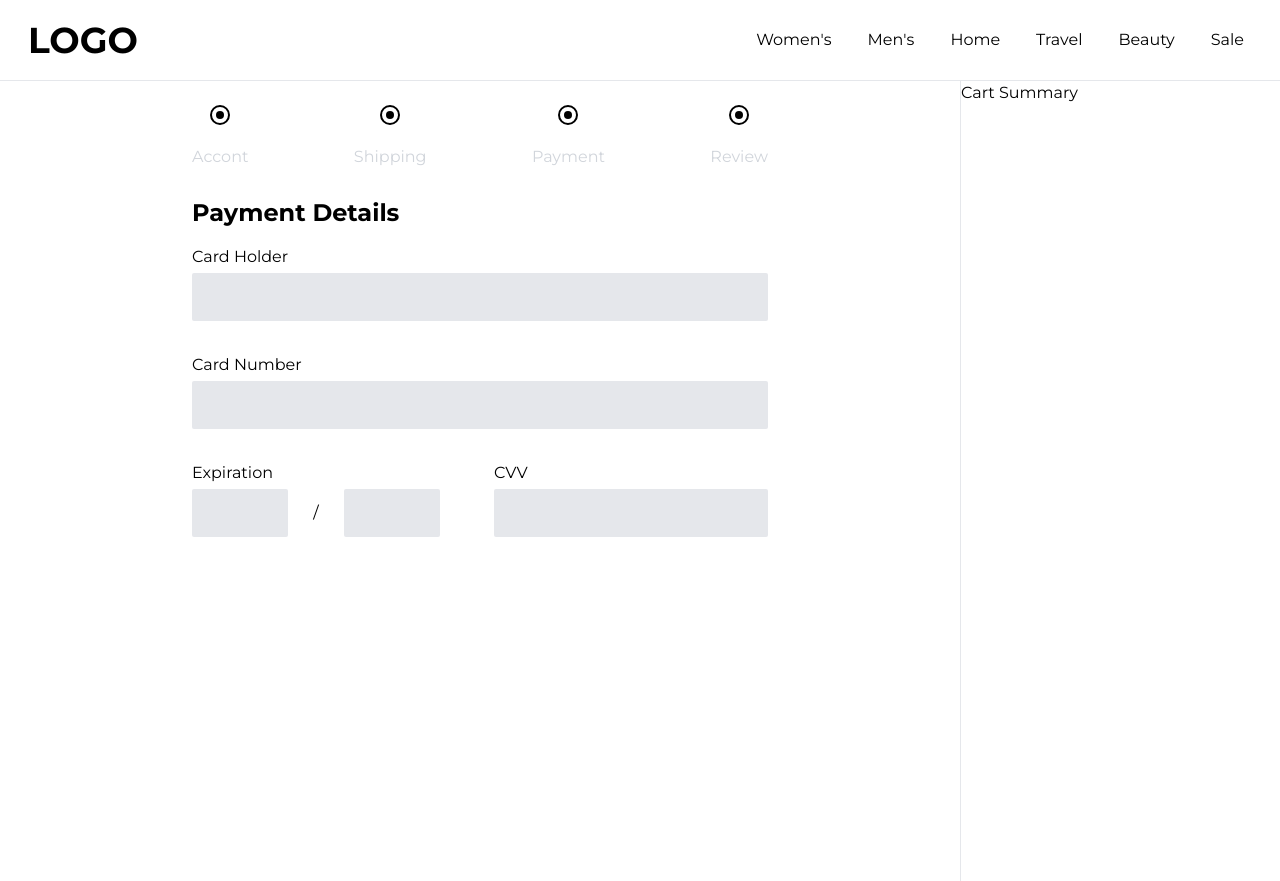
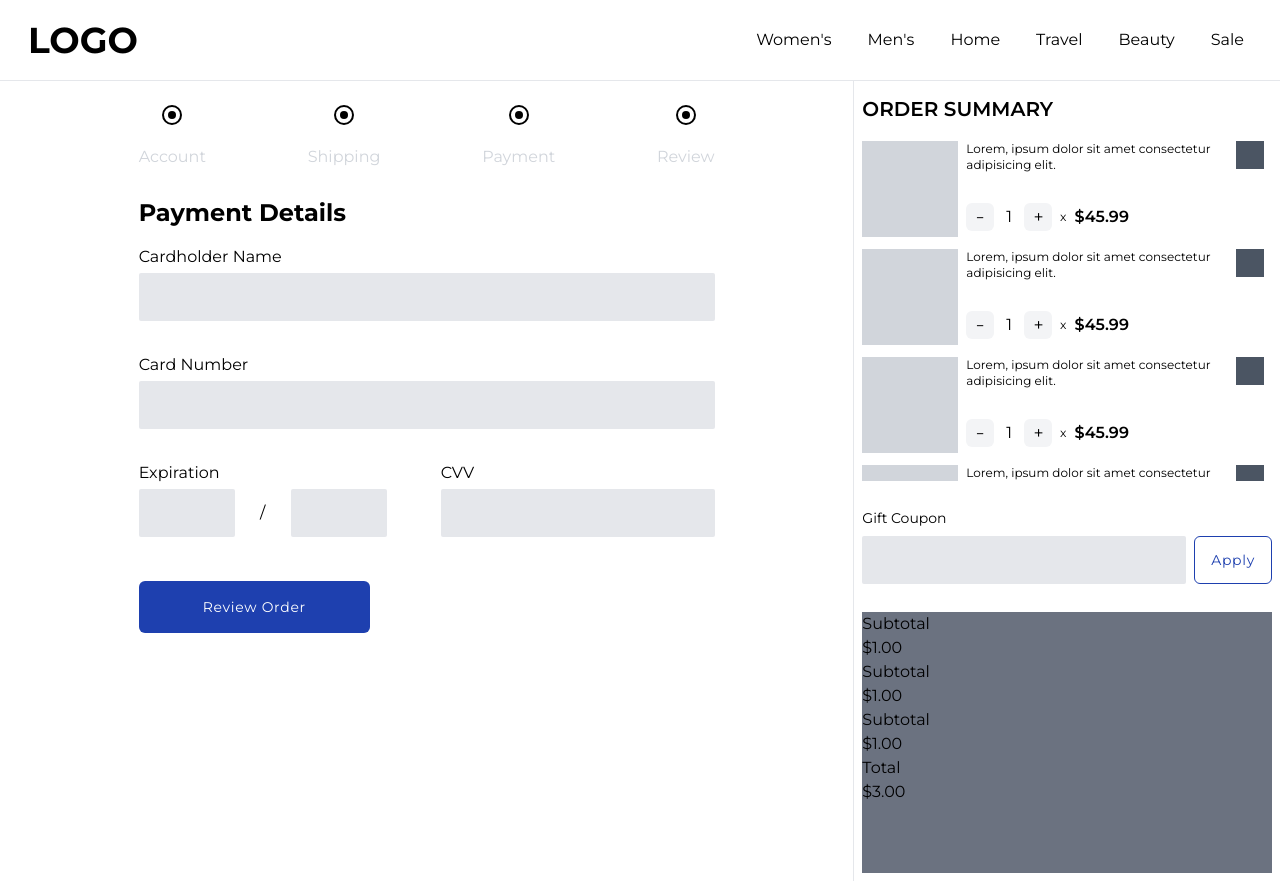
Before and after one commit to HayBeeCoder/checkout-page, a React (Create React App) app in the folder checkout-page/: page / in a window 1280 px wide. Built offline with nearby package versions, Linux system fonts and the light colour scheme.

Commit message:
sidebar added

```diff
--- a/checkout-page/package.json
+++ b/checkout-page/package.json
@@ -7,6 +7,7 @@
     "@testing-library/jest-dom": "^5.11.4",
     "@testing-library/react": "^11.1.0",
     "@testing-library/user-event": "^12.1.10",
+    "prop-types": "^15.7.2",
     "react": "^17.0.2",
     "react-dom": "^17.0.2",
     "react-scripts": "4.0.3",
--- a/checkout-page/src/App.js
+++ b/checkout-page/src/App.js
@@ -2,6 +2,8 @@
 import Payment from "./anon";
 import Nav from "./nav";
 import Progress from "./progress";
+import Summary from "./summary";
+import Button from "./Button";
 
 function App() {
   return (
@@ -11,16 +13,16 @@ function App() {
         <Nav />
       </header>
       <section className="grid grid-cols-12 min-h-full ">
-        <main className=" col-start-1 col-span-9 h-full py-6">
+        <main className=" col-start-1 col-span-8 h-full py-6 ">
           <div className="w-5/6 mx-auto max-w-xl">
             <Progress />
             <Payment />
             {/* <Payment /> */}
+            <Button className="bg-blue-800 text-white my-4 py-4 px-16" buttonFor="Review Order" />
           </div>
         </main>
-        <aside className="border-l col-start-10 col-span-3 h-full">
-          Cart Summary
-        </aside>
+        <Summary />
+
       </section>
     </div>
   );
--- /dev/null
+++ b/checkout-page/src/Button.js
@@ -0,0 +1,14 @@
+import React from 'react';
+
+function Button({ className, buttonFor }) {
+    return (
+        <div>
+            {/* space after literal string before contatenation */}
+            <button className={" text-sm px-4 py-2 rounded-md tracking-wider " + className}>
+                {buttonFor}
+            </button>
+        </div>
+    );
+}
+
+export default Button;
--- /dev/null
+++ b/checkout-page/src/Cost.js
@@ -0,0 +1,15 @@
+import React from 'react';
+// import PropTy
+
+const Cost = ({ name, value }) => {
+    return (
+        <li className="fles justify-between">
+            <p>{name}</p>
+            <p>{'$' + value}</p>
+        </li>
+    );
+};
+
+// Cost.prototype = Proptype
+
+export default Cost;
--- /dev/null
+++ b/checkout-page/src/Costs.js
@@ -0,0 +1,14 @@
+import React from 'react';
+import Cost from './Cost'
+const Costs = () => {
+    return (
+        <ul>
+            <Cost name="Subtotal" value="1.00" />
+            <Cost name="Subtotal" value="1.00" />
+            <Cost name="Subtotal" value="1.00" />
+            <Cost name="Total" value="3.00" />
+        </ul>
+    );
+};
+
+export default Costs;
--- /dev/null
+++ b/checkout-page/src/Coupon.js
@@ -0,0 +1,20 @@
+import React from 'react';
+import Inputelement from './inputelement';
+import Button from './Button'
+
+function Coupon({ onCouponInput = f => f }) {
+    const submit = e => {
+        e.preventDefault()
+    }
+    return (
+        <form onSubmit={submit} className="flex-grow">
+            <p className="text-sm mb-2">Gift Coupon</p>
+            <div className="flex gap-2 items-stretch ">
+                <Inputelement className="flex-grow" label="" />
+                <Button className="h-full self-stretch bg-transparent border-1 border-blue-800 text-blue-800 p-0" buttonFor="Apply"></Button>
+            </div>
+        </form>
+    );
+}
+
+export default Coupon;
--- a/checkout-page/src/anon.js
+++ b/checkout-page/src/anon.js
@@ -12,18 +12,18 @@ function payment(props) {
             <h2 className="text-2xl font-bold my-3">Payment Details</h2>
             <form action="">
                 <ul className="list-none grid grid-cols-12 gap-7">
-                    <Inputelement col="col-start-1 col-span-12" label="Card Holder" />
-                    <Inputelement col="col-start-1 col-span-12" label="Card Number" />
-                    <Inputelement col="col-start-1 col-span-4" label="Expiration">
+                    <Inputelement className="col-start-1 col-span-12" label="Cardholder Name" />
+                    <Inputelement className="col-start-1 col-span-12" label="Card Number" />
+                    <Inputelement className="col-start-1 col-span-4" label="Expiration">
                         <label htmlFor="expiration" className="custom-label">Expiration</label>
                         <div className="inline-flex items-center">
-                            <input className="w-24 custom-input" type="text" name="expiration" id="expiration-day" />
+                            <Inputelement className="w-24" />
                             <span className="w-14 text-center">/</span>
-                            <input className="w-24 custom-input" type="text" name="expiration" id="expiration-month" />
+                            <input className="custom-input w-24" type="text" name="expiration" id="expiration-month" />
 
                         </div>
                     </Inputelement>
-                    <Inputelement col="col-start-7 col-span-6" label="CVV" />
+                    <Inputelement className="col-start-7 col-span-6" label="CVV" />
                     {/* <li className="col-start-1 col-span-12">
 
                         <label htmlFor="cardnumber">Card Number</label>
--- a/checkout-page/src/index.css
+++ b/checkout-page/src/index.css
@@ -11,3 +11,21 @@
     @apply my-1 block;
   }
 }
+
+@layer utilities {
+  .scroll-w-2::-webkit-scrollbar {
+    width: 7px;
+    color: #6969dd;
+  }
+  .scroll-w-2::-webkit-scrollbar-track {
+    background-color: white;
+  }
+
+  .scroll-w-2::-webkit-scrollbar-thumb {
+    background-color: #888;
+    border-radius: 10px;
+  }
+  .border-1 {
+    border-width: 1px;
+  }
+}
--- a/checkout-page/src/inputelement.js
+++ b/checkout-page/src/inputelement.js
@@ -1,15 +1,16 @@
 import React from 'react';
 
-function inputelement({ col, label, children }) {
-    const classes = `${col}`
+function inputelement({ className = "", label, children }) {
+    // const className = `${className}`
     return (
-        <li className={classes}>
+        <li className={"list-none " + className}>
             {children ||
                 <div>
-                    <label htmlFor={label.toLowerCase()} className="custom-label">
+                    {label && <label htmlFor={label ? label.toLowerCase() : ""} className="custom-label">
                         {label}
-                    </label>
-                    <input className=" w-full custom-input" type="text" name={label.toLowerCase()} id={label.toLowerCase()} />
+                    </label>}
+
+                    <input className=" w-full  custom-input" type="text" name={label ? label.toLowerCase() : ""} id={label ? label.toLowerCase() : ""} />
                 </div>
             }
         </li>
--- a/checkout-page/src/progress.js
+++ b/checkout-page/src/progress.js
@@ -6,7 +6,7 @@ function progress(props) {
         <div>
             <ul className="flex justify-between">
                 {/* <div className=""></div> */}
-                <Checkpoint name="Accont" />
+                <Checkpoint name="Account" />
                 <Checkpoint name="Shipping" />
                 <Checkpoint name="Payment" />
                 <Checkpoint name="Review" />
--- /dev/null
+++ b/checkout-page/src/summary.js
@@ -0,0 +1,29 @@
+import Costs from "./Costs";
+import Coupon from "./Coupon";
+import React from 'react';
+import Summarycard from './summarycard';
+function summary(props) {
+    return (
+        <aside className="grid grid-rows-6  font-medium border-l col-start-9 col-span-4 h-screen  p-2">
+            <div className=" row-start-1 row-span-3 overflow-y-scroll scroll-w-2" >
+                <h2 className="leading-loose font-display text-xl mb-3 uppercase font-semibold" >Order Summary</h2>
+                <div className="flex flex-col gap-3">
+                    <Summarycard />
+                    <Summarycard />
+                    <Summarycard />
+                    {/* <Summarycard /> */}
+                    <Summarycard />
+                </div>
+            </div>
+            <div className="row-start-4 row-span-1 flex items-center ">
+                <Coupon />
+            </div>
+            <div className="bg-gray-500 row-start-5 row-span-2">
+                <Costs />
+            </div>
+
+        </aside >
+    );
+}
+
+export default summary;
--- /dev/null
+++ b/checkout-page/src/summarycard.js
@@ -0,0 +1,37 @@
+import React from 'react';
+
+function summarycard(props) {
+    return (
+        <div className=" bg-white  flex  gap-2 items-start pr-2">
+            <div className="flex-grow flex-shrink-0 w-24 h-24 bg-gray-300"></div>
+            <div className="flex-shrink flex flex-col justify-between self-stretch">
+                <p className="text-xs">Lorem, ipsum dolor sit amet consectetur adipisicing elit.</p>
+                <div className="flex items-center">
+                    <button className="w-7 h-7 leading-none bg-gray-100 rounded-md ">
+                        <span className="inline-block transform-gpu scale-x-150 ">
+                            -
+                        </span>
+                    </button>
+
+                    <span className="p-3 inline-block leading-none">
+                        1
+                    </span>
+                    <button className="w-7 h-7 leading-none bg-gray-100 rounded-md ">
+                        <span className="inline-block transform-gpu scale-110 ">
+                            +
+                        </span>
+                    </button>
+                    <span className="flex gap-2 pl-2 items-center">
+                        <p className="text-xs align-middle">x</p>
+                        <p className="font-semibold text-base">$45.99</p>
+                    </span>
+                </div>
+
+            </div>
+            <span className="flex-grow flex-shrink-0 inline-block w-7 h-7 bg-gray-600"></span>
+
+        </div>
+    );
+}
+
+export default summarycard;
```
